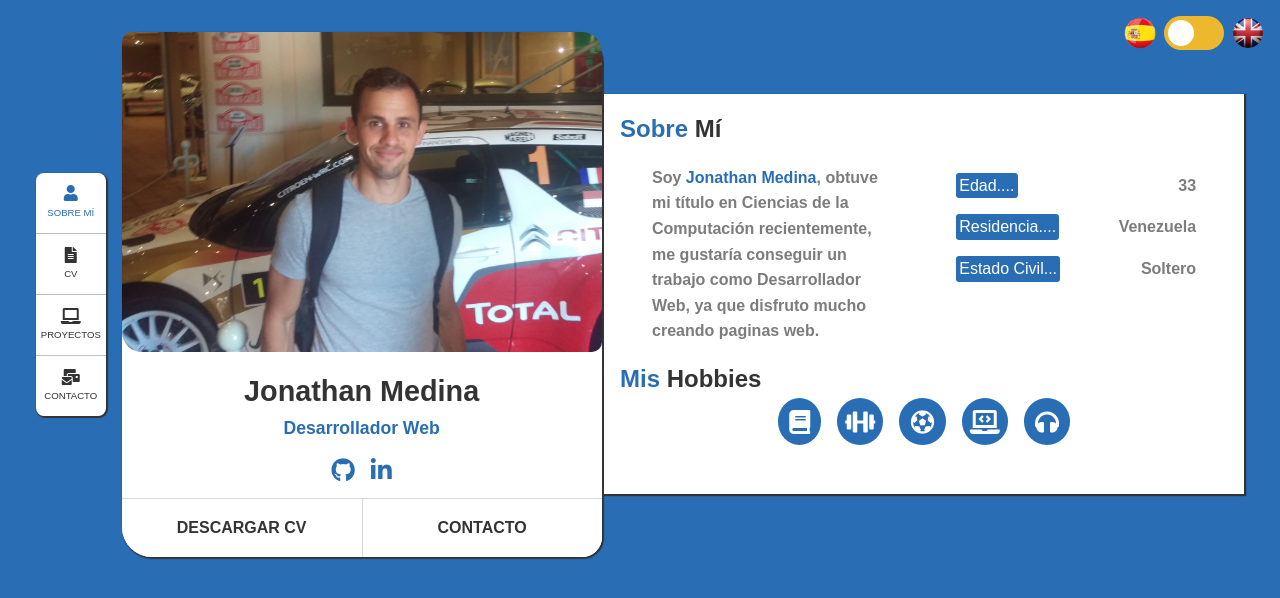
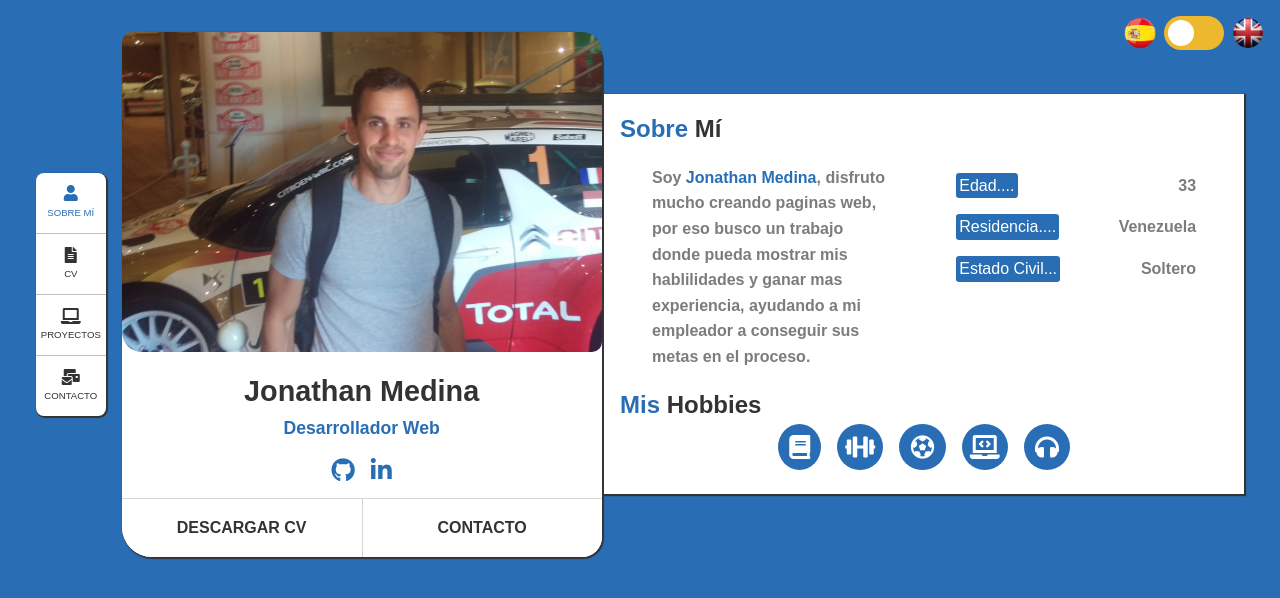
Before and after one commit to Jonathanmedhed/portfolio-v2, a React (Create React App) app: page / in a window 1280 px wide. Shown: the top 598 px of the page. Built offline with nearby package versions, Linux system fonts and the light colour scheme.

Commit message:
update intro

```diff
--- a/src/components/AboutMe.js
+++ b/src/components/AboutMe.js
@@ -6,14 +6,15 @@ const AboutMe = ({ aboutRef, language, option }) => {
 		<div className="text">
 			{language === 'english' ? (
 				<>
-					I am <span className="text-primary">Jonathan Medina</span>, i have obtained my bachelor's degree in
-					Computer Science, i'm eager to find a job as a web developer, as i really enjoy building websites.
+					I am <span className="text-primary">Jonathan Medina</span>, i really enjoy building websites, so i'm
+					looking for a job where i could show my skills and gain more experience, while helping my employer
+					achieve their goals.
 				</>
 			) : (
 				<>
-					Soy <span className="text-primary">Jonathan Medina</span>, obtuve mi título en Ciencias de la
-					Computación recientemente, me gustaría conseguir un trabajo como Desarrollador Web, ya que disfruto
-					mucho creando paginas web.
+					Soy <span className="text-primary">Jonathan Medina</span>, disfruto mucho creando paginas web, por
+					eso busco un trabajo donde pueda mostrar mis hablilidades y ganar mas experiencia, ayudando a mi
+					empleador a conseguir sus metas en el proceso.
 				</>
 			)}
 		</div>
```
Also changed, not shown: 1 other file (tests, documents, lock files or other folders).
